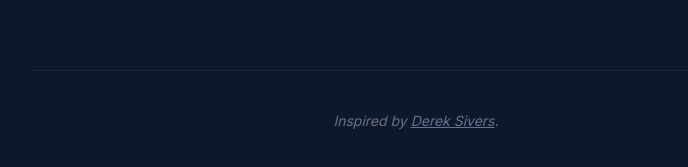
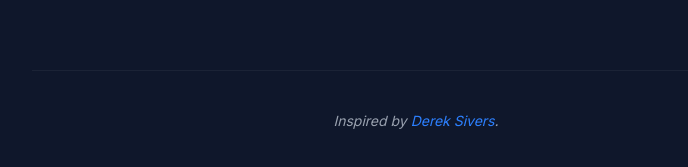
Before and after one commit to kaushalkanna-ai/portfolio, a React (Vite) app: page /now in a window 1280 px wide. Shown: the part 1370-1537 px from the top of the page, without its empty margins (224-912 px from the left). Built offline with nearby package versions, Linux system fonts and the light colour scheme.

Commit message:
fix: correct malformed link in Now page

```diff
--- a/src/pages/Now.jsx
+++ b/src/pages/Now.jsx
@@ -92,9 +92,11 @@ const Now = () => {
                         initial={{ opacity: 0 }}
                         animate={{ opacity: 1 }}
                         transition={{ delay: 0.8 }}
-                        className="mt-20 pt-10 border-t border-gray-100 dark:border-white/5 text-center text-gray-500 dark:text-slate-500 italic text-sm"
+                        className="mt-20 pt-10 border-t border-gray-100 dark:border-white/5 text-center italic"
                     >
-                        Inspired by <a href="https://nownownow.com/abouthttps://nownownow.com/about" target="_blank" rel="noopener noreferrer" className="underline hover:text-blue-500">Derek Sivers</a>.
+                        <p className="text-gray-500 dark:text-gray-400 text-sm">
+                            Inspired by <a href="https://nownownow.com/about" target="_blank" rel="noopener noreferrer" className="text-blue-500 hover:underline">Derek Sivers</a>.
+                        </p>
                     </motion.div>
                 </div>
             </section>
```
